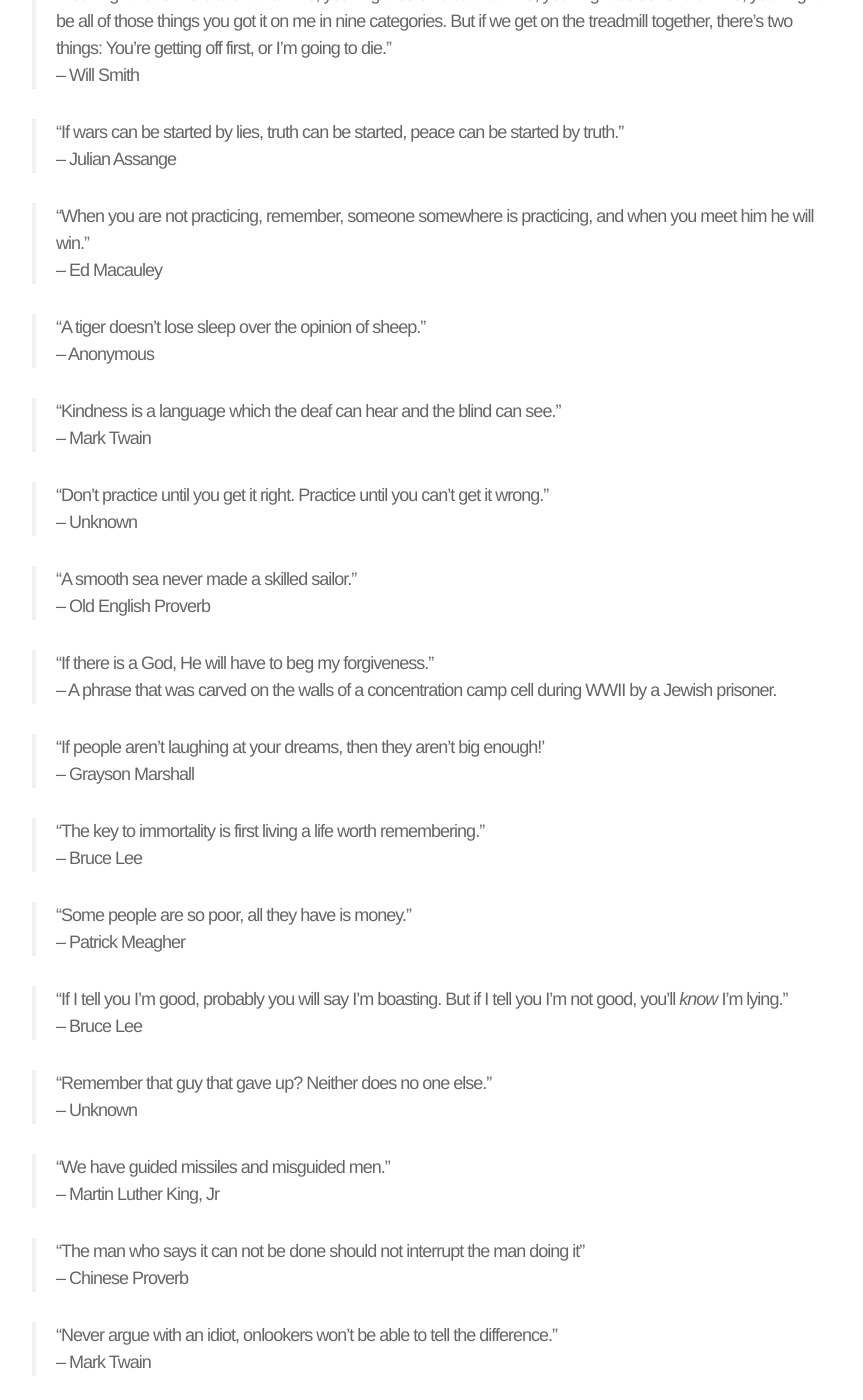
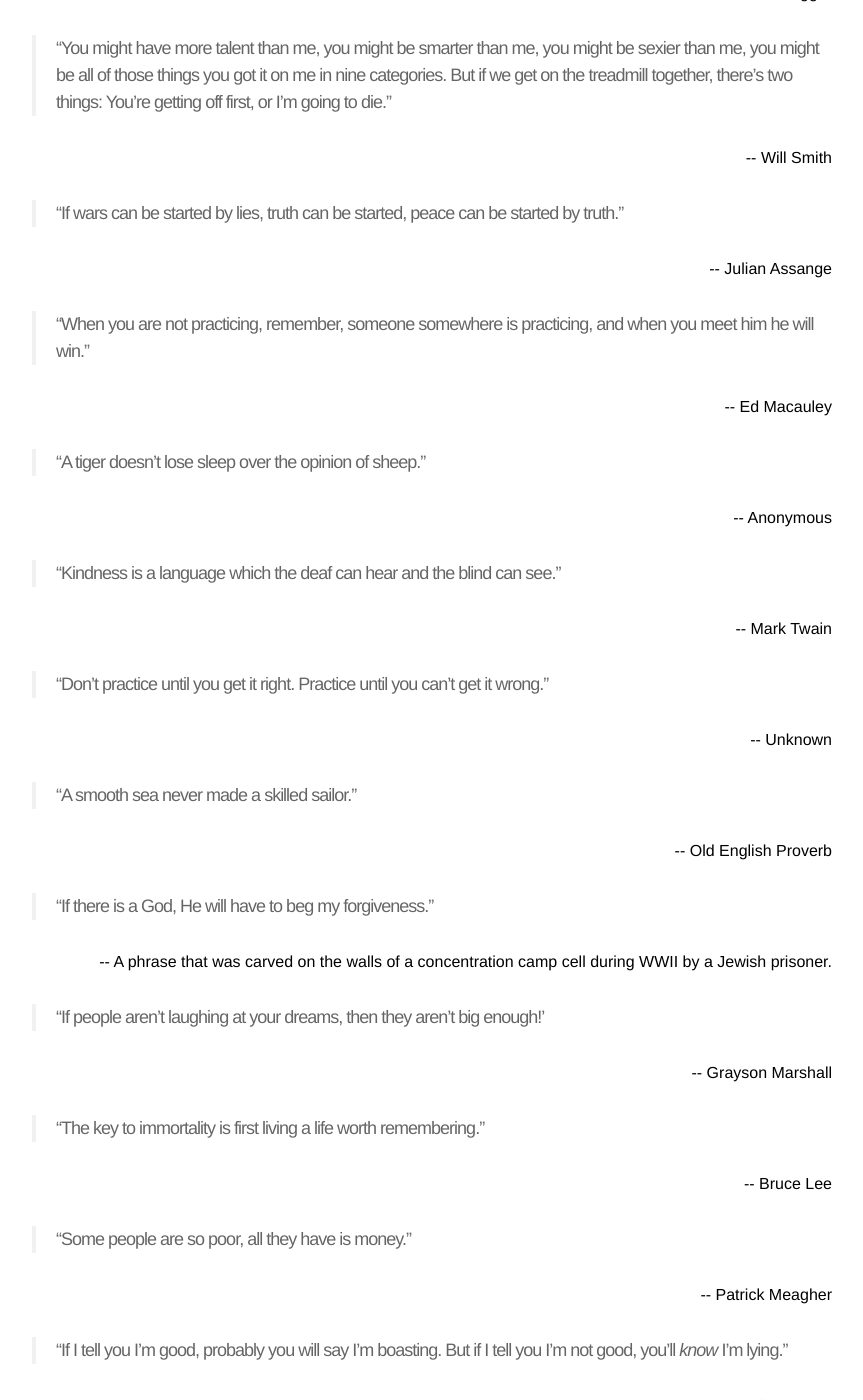
Before and after one commit to samueljohnson/samueljohnson.github.io.archive, a Jekyll site: the page built from quotes/index.markdown, in a window 1280 px wide and 1400 px high, scrolled down 549 px. Shown: the whole window, without its empty margins (208-1071 px from the left). Built offline with Jekyll 4.4.1, drawn with Linux system fonts in a browser that asks for light colours; some of the changed text lies outside the part shown.

Commit message:
Fixed quotes and blog posts

```diff
--- a/quotes/index.markdown
+++ b/quotes/index.markdown
@@ -10,121 +10,159 @@ Here is my current list of favorite quotes:
 ### General
 
 > "Choose a job you love, and you will never have to work a day in your life."
-<br>-- Confucius
+>
+<p align="right">-- Confucius </p>
 
 > “Everybody pities the weak; jealousy you have to earn."
-<br>-- Arnold Schwarzenegger
+>
+<p align="right">-- Arnold Schwarzenegger  </p>
 
 > "You might have more talent than me, you might be smarter than me, you might be sexier than me, you might be all of those things you got it on me in nine categories. But if we get on the treadmill together, there's two things: You're getting off first, or I'm going to die."
-<br>-- Will Smith
+>
+<p align="right">-- Will Smith </p>
 
 > "If wars can be started by lies, truth can be started, peace can be started by truth."
-<br>-- Julian Assange
+>
+<p align="right">-- Julian Assange </p>
 
 > "When you are not practicing, remember, someone somewhere is practicing, and when you meet him he will win.”
-<br>-- Ed Macauley
+>
+<p align="right">-- Ed Macauley </p>
 
 > "A tiger doesn't lose sleep over the opinion of sheep."
-<br>-- Anonymous
+>
+<p align="right">-- Anonymous </p>
 
 > "Kindness is a language which the deaf can hear and the blind can see.”
-<br>-- Mark Twain
+>
+<p align="right">-- Mark Twain </p>
 
 > "Don't practice until you get it right. Practice until you can't get it wrong."
-<br>-- Unknown
+>
+<p align="right">-- Unknown </p>
 
 > "A smooth sea never made a skilled sailor."
-<br>-- Old English Proverb
+>
+<p align="right">-- Old English Proverb </p>
 
 > "If there is a God, He will have to beg my forgiveness.”
-<br>-- A phrase that was carved on the walls of a concentration camp cell during WWII by a Jewish prisoner.
+>
+<p align="right">-- A phrase that was carved on the walls of a concentration camp cell during WWII by a Jewish prisoner. </p>
 
 > "If people aren't laughing at your dreams, then they aren't big enough!'
-<br>-- Grayson Marshall
+>
+<p align="right">-- Grayson Marshall </p>
 
 > "The key to immortality is first living a life worth remembering."
-<br>-- Bruce Lee
+>
+<p align="right">-- Bruce Lee </p>
 
 > "Some people are so poor, all they have is money."
-<br>-- Patrick Meagher
+>
+<p align="right">-- Patrick Meagher  </p>
 
 > "If I tell you I'm good, probably you will say I'm boasting. But if I tell you I'm not good, you'll *know* I'm lying."
-<br>-- Bruce Lee
+>
+<p align="right">-- Bruce Lee </p>
 
 > "Remember that guy that gave up? Neither does no one else."
-<br>-- Unknown
+>
+<p align="right">-- Unknown </p>
 
 > "We have guided missiles and misguided men."
-<br>-- Martin Luther King, Jr
+>
+<p align="right">-- Martin Luther King, Jr </p>
 
 > "The man who says it can not be done should not interrupt the man doing it"
-<br>-- Chinese Proverb
+>
+<p align="right">-- Chinese Proverb </p>
 
 > "Never argue with an idiot, onlookers won't be able to tell the difference."
-<br>-- Mark Twain
+>
+<p align="right">-- Mark Twain </p>
 
 > "Every man is guilty of all the good he did not do."
-<br>-- Voltaire
+>
+<p align="right">-- Voltaire </p>
 
 > "I mean, they say you die twice. One time when you stop breathing and a second time, a bit later on, when somebody says your name for the last time.”
-<br>-- Banksy
+>
+<p align="right">-- Banksy </p>
 
 > "Tell me and I forget, teach me and I may remember, involve me and I learn.”
-<br>-- Benjamin Franklin
+>
+<p align="right">-- Benjamin Franklin </p>
 
 ### Computer Science
 
 > "Computer science is not about machines, in the same way that astronomy is not about telescopes."
-<br>-- Michael R. Fellows
+>
+<p align="right">-- Michael R. Fellows </p>
 
 > "UNIX was not designed to stop you from doing stupid things, because that would also stop you from doing clever things."
-<br>-- Doug Gwyn
+>
+<p align="right">-- Doug Gwyn </p>
 
 > "And don't tell me there isn't one bit of difference between null and space, because that's exactly how much difference there is."
-<br>-- Larry Wall
+>
+<p align="right">-- Larry Wall </p>
 
 > "Unix is simple. It just takes a genius to understand its simplicity."
-<br>-- Dennis Ritchie
+>
+<p align="right">-- Dennis Ritchie </p>
 
 > "Premature optimization is the root of all evil."
-<br>-- D.E. Knuth
+>
+<p align="right">-- D.E. Knuth </p>
 
 > "The primary purpose of the DATA statement is to give names to constants; instead of referring to pi as 3.141592653589793 at every appearance, the variable PI can be given that value with a DATA statement and used instead of the longer form of the constant. This also simplifies modifying the program, should the value of pi change."
-<br>-- FORTRAN manual for Xerox Computers
+>
+<p align="right">-- FORTRAN manual for Xerox Computers </p>
 
 > "The Linux philosophy is 'laugh in the face of danger'. Oops. Wrong one. 'Do it yourself'. That's it"
-<br>-- Linus Torvalds
+>
+<p align="right">-- Linus Torvalds </p>
 
 > "The memory management on the PowerPC can be used to frighten small children."
-<br>-- Linus Torvalds
+>
+<p align="right">-- Linus Torvalds </p>
 
 ### Science
 
 > "If you wish to make an apple pie from scratch, you must first invent the universe."
-<br>-- Carl Sagan
+>
+<p align="right">-- Carl Sagan </p>
 
 > "The universe is not only stranger than we imagine, it's stranger than we can imagine."
-<br>-- JBS Haldane
+>
+<p align="right">-- JBS Haldane </p>
 
 > "If the brain were so simple we could understand it, we would be so simple we couldn't."
-<br>-- Lyall Watson
+>
+<p align="right">-- Lyall Watson </p>
 
 ### Fictional
 
 > "Do or do not, there is no try"
-<br>-- Yoda
+>
+<p align="right">-- Yoda </p>
 
 > "It's not who I am underneath... but what I *do*... that defines me."
-<br>-- Bruce Wayne
+>
+<p align="right">-- Bruce Wayne </p>
 
 > "Hope is a good thing, maybe the best of things, and no good thing ever dies."
-<br>-- Andy Dufresne
+>
+<p align="right">-- Andy Dufresne </p>
 
 > "The universe is a pretty big place. It's bigger than anything anyone has ever dreamed of before. So if it's just us... seems like an awful waste of space. Right?"
-<br>-- Ellie Arroway
+>
+<p align="right">-- Ellie Arroway  </p>
 
 > "Never forget what you are, for surely the world will not. Make it your strength. Then it can never be your weakness. Armor yourself in it, and it will never be used to hurt you."
-<br>-- Tyrion Lannister
+>
+<p align="right">-- Tyrion Lannister </p>
 
 > "If you're good at something, never do it for free."
-<br>-- The Joker
+>
+<p align="right">-- The Joker </p>
```
Also changed, not shown: _posts/2012-02-25-Ugly-Qt-Apps-in-DE-less-Environment.markdown (+4 -4 lines), _posts/2014-03-23-Disable-touchpad-in-Linux.markdown (+6 -6 lines).
